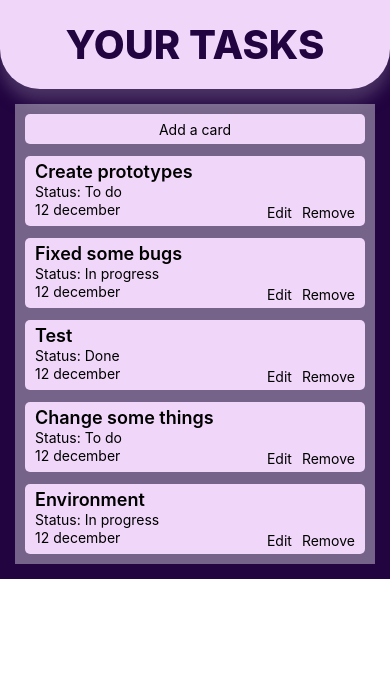
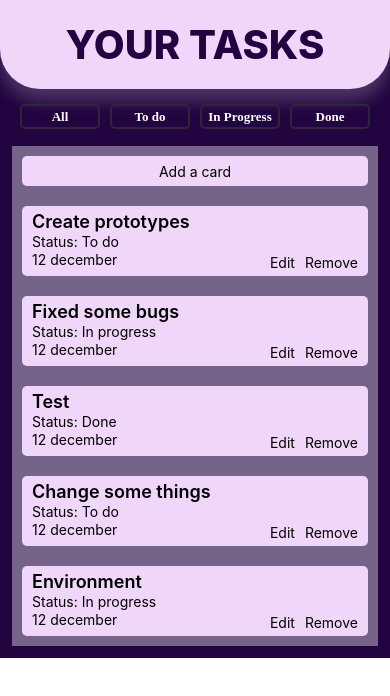
Before and after one commit to joana-figueredo/challengeTrello, a React Native app in the folder challengeProject/: screen / in a window 390 px wide. Shown: the top 696 px of the page. Built offline with nearby package versions, Linux system fonts and the light colour scheme.

Commit message:
context, filter and some changes

```diff
--- a/challengeProject/App.tsx
+++ b/challengeProject/App.tsx
@@ -1,12 +1,15 @@
 import React from 'react';
 import {SafeAreaView} from 'react-native';
 import {TaskList} from './src/components/TaskList/TaskList';
+import {TaskProvider} from './src/context/TaskContext';
 
 export const App = () => {
   return (
-    <SafeAreaView>
-      <TaskList />
-    </SafeAreaView>
+    <TaskProvider>
+      <SafeAreaView>
+        <TaskList />
+      </SafeAreaView>
+    </TaskProvider>
   );
 };
 
--- /dev/null
+++ b/challengeProject/src/components/FilterButton/FilterButton.tsx
@@ -0,0 +1,36 @@
+import React from 'react';
+import {TouchableOpacity, Text, StyleSheet} from 'react-native';
+
+export const FilterButton = ({label, color, isSelected, ...props}) => {
+  return (
+    <TouchableOpacity
+      style={[
+        styles.btnFilter,
+        {
+          borderColor: color,
+          backgroundColor: isSelected ? color : 'transparent',
+        },
+      ]}
+      {...props}>
+      <Text style={styles.textFilter}>{label}</Text>
+    </TouchableOpacity>
+  );
+};
+
+const styles = StyleSheet.create({
+  btnFilter: {
+    width: 80,
+    height: 25,
+    borderWidth: 2,
+    margin: 5,
+    borderRadius: 5,
+    justifyContent: 'center',
+    alignItems: 'center',
+  },
+  textFilter: {
+    color: 'white',
+    fontSize: 13,
+    fontWeight: 'bold',
+    fontFamily: 'Poppins-Regular',
+  },
+});
--- a/challengeProject/src/components/Task/Task.tsx
+++ b/challengeProject/src/components/Task/Task.tsx
@@ -1,26 +1,28 @@
 import React from 'react';
 
-import {StyleSheet, Text, TouchableOpacity, View} from 'react-native';
+import {
+  // StyleProp,
+  StyleSheet,
+  Text,
+  TouchableOpacity,
+  View,
+  // ViewStyle,
+} from 'react-native';
+
+// type StylesType = StyleProp<ViewStyle>;
+// const styles: StylesType = {};
 
 export type TaskProps = {
   title: string;
   status: string;
   date: string;
-  style: {};
-  onPress: () => void;
+  onRemove: () => void;
   onEdit: () => void;
 };
 
-export const Task = ({
-  title,
-  status,
-  date,
-  style,
-  onPress,
-  onEdit,
-}: TaskProps) => {
+export const Task = ({title, status, date, onRemove, onEdit}: TaskProps) => {
   return (
-    <View style={[styles.card, style]}>
+    <View style={styles.card}>
       <View style={styles.right}>
         <Text style={styles.title}>{title}</Text>
         <Text style={styles.status}>Status: {status}</Text>
@@ -30,7 +32,7 @@ export const Task = ({
         <TouchableOpacity onPress={onEdit}>
           <Text style={styles.edit}>Edit</Text>
         </TouchableOpacity>
-        <TouchableOpacity onPress={onPress}>
+        <TouchableOpacity onPress={onRemove}>
           <Text>Remove</Text>
         </TouchableOpacity>
       </View>
--- a/challengeProject/src/components/TaskList/TaskList.tsx
+++ b/challengeProject/src/components/TaskList/TaskList.tsx
@@ -1,4 +1,4 @@
-import React, {useState} from 'react';
+import React, {useEffect, useState} from 'react';
 
 import {
   StyleSheet,
@@ -12,75 +12,41 @@ import {
   TextInput,
 } from 'react-native';
 import {Task} from '../Task/Task';
+import {useTaskContext} from '../../context/TaskContext';
 import data from '../../testHelpers/moks/trello.json';
-
-type Tasks = {
-  id: number;
-  name: string;
-  status: string;
-  data: string;
-}[];
+import {FilterButton} from '../FilterButton/FilterButton';
 
 export const TaskList = () => {
-  const [showModal, setShowModal] = useState(false); //visibilidade do modal
-  const [tasks, setTasks] = useState<Tasks>(data); // armazena o array de tarefas, recebe os dados do json
-  const [taskId, setTaskId] = useState(0);
-  const [textName, onChangeTextName] = React.useState('');
-  const [textStatus, onChangeTextStatus] = React.useState('');
-  const [textData, onChangeTextData] = React.useState('');
-  const [isEditing, setIsEditing] = React.useState(false);
+  const {
+    modalAddNewTask,
+    addTask,
+    isEditing,
+    removeCard,
+    showModal,
+    editCard,
+    updateTask,
+    setShowModal,
+    onChangeTextStatus,
+    textName,
+    onChangeTextData,
+    textData,
+    onChangeTextName,
+    textStatus,
+  } = useTaskContext();
+  const [filtered, setFiltered] = useState(data);
+  const [filterSelected, setFilterSelected] = useState('all');
 
-  //função para mostrar o modal
-  const modalAddNewTask = () => {
-    setShowModal(true);
-  };
-  //função de adicionar task
-  const addTask = () => {
-    const maxId = Math.max(...tasks.map(task => task.id), 0); //vejo com o id maior
-    const newId = maxId + 1;
-    tasks.push({
-      id: newId,
-      data: textData,
-      name: textName,
-      status: textStatus,
-    });
-    setShowModal(false); // fecha a modal
-  };
-  //funcao de remover task
-  const removeCard = (id: number) => {
-    //riar um novo array que contém apenas os elementos do array original que não possue o mesmo id do id
-    const filteredTasks = tasks.filter(item => {
-      return item.id !== id;
-    });
-    setTasks(filteredTasks);
-  };
-  //funcao de editar task
-  const editCard = (id: number) => {
-    //modal está sendo usado para editar uma tarefa, não para adicionar uma nova.
-    setIsEditing(true);
-    //método find para procurar em tasks o id corresponde ao id
-    const taskToEdit = tasks.find(task => task.id === id);
-    //ae foi encontrado o id
-    if (taskToEdit) {
-      //abre o modal de edição
-      setShowModal(true);
-      setTaskId(id);
-      onChangeTextName(taskToEdit.name);
-      onChangeTextStatus(taskToEdit.status);
-      onChangeTextData(taskToEdit.data);
+  useEffect(() => {
+    filterList();
+  }, [filterSelected]);
+
+  const filterList = () => {
+    if (filterSelected === 'all') {
+      setFiltered(data);
+    } else {
+      const itens = data.filter(item => item.status === filterSelected);
+      setFiltered(itens);
     }
-  };
-  //funcao de update task
-  const updateTask = () => {
-    //método findIndex para encontrar o indice da tarefa no array
-    const index = tasks.findIndex(task => task.id === taskId);
-    //cópia do array tasks
-    const updatedTasks = [...tasks];
-    //atualiza o status da task no array
-    updatedTasks[index].status = textStatus;
-    //atualiza o tasks com a alteração
-    setTasks([...updatedTasks]);
-    setShowModal(false);
   };
 
   return (
@@ -89,6 +55,32 @@ export const TaskList = () => {
       <View style={styles.header}>
         <Text style={styles.yourTasks}>YOUR TASKS</Text>
       </View>
+      <View style={styles.containerOptions}>
+        <FilterButton
+          label={'All'}
+          color={'#2E2635'}
+          isSelected={filterSelected === 'All'}
+          onPress={() => setFilterSelected('all')}
+        />
+        <FilterButton
+          label={'To do'}
+          color={'#2E2635'}
+          isSelected={filterSelected === 'To do'}
+          onPress={() => setFilterSelected('To do')}
+        />
+        <FilterButton
+          label={'In Progress'}
+          color={'#2E2635'}
+          isSelected={filterSelected === 'In Progress'}
+          onPress={() => setFilterSelected('In Progress')}
+        />
+        <FilterButton
+          label={'Done'}
+          color={'#2E2635'}
+          isSelected={filterSelected === 'Done'}
+          onPress={() => setFilterSelected('Done')}
+        />
+      </View>
       <View style={styles.backgroundListCards}>
         <View style={styles.addCard}>
           <TouchableOpacity onPress={modalAddNewTask}>
@@ -96,13 +88,12 @@ export const TaskList = () => {
           </TouchableOpacity>
         </View>
         <ScrollView>
-          {tasks.map(item => (
+          {filtered.map(item => (
             <Task
-              style={styles.task}
               title={item.name}
               status={item.status}
               date={item.data}
-              onPress={() => removeCard(item.id)}
+              onRemove={() => removeCard(item.id)}
               onEdit={() => editCard(item.id)}
             />
           ))}
@@ -180,10 +171,31 @@ const styles = StyleSheet.create({
     fontSize: 40,
     textAlign: 'center',
   },
+  containerOptions: {
+    paddingTop: 10,
+    alignItems: 'center',
+    justifyContent: 'center',
+    flexDirection: 'row',
+  },
+  textToDo: {
+    marginHorizontal: 10,
+    fontWeight: '600',
+    color: '#F0D6F9',
+  },
+  textInProgress: {
+    marginHorizontal: 10,
+    fontWeight: '600',
+    color: '#F0D6F9',
+  },
+  textDone: {
+    marginHorizontal: 10,
+    fontWeight: '600',
+    color: '#F0D6F9',
+  },
   backgroundListCards: {
     backgroundColor: '#FFFFFF60',
     flex: 1,
-    margin: 15,
+    margin: 12,
   },
   addCard: {
     backgroundColor: '#F0D6F9',
--- /dev/null
+++ b/challengeProject/src/context/TaskContext.tsx
@@ -0,0 +1,97 @@
+import React, {createContext, useContext, useState} from 'react';
+import data from '../testHelpers/moks/trello.json';
+
+export const TaskContext = createContext({});
+
+type Tasks = {
+  id: number;
+  name: string;
+  status: string;
+  data: string;
+}[];
+
+export const TaskProvider = ({children}) => {
+  const [showModal, setShowModal] = useState(false); //visibilidade do modal
+  const [tasks, setTasks] = useState<Tasks>(data); // armazena o array de tarefas, recebe os dados do json
+  const [taskId, setTaskId] = useState(0);
+  const [textName, onChangeTextName] = React.useState('');
+  const [textStatus, onChangeTextStatus] = React.useState('');
+  const [textData, onChangeTextData] = React.useState('');
+  const [isEditing, setIsEditing] = React.useState(false);
+  //função para mostrar o modal
+  const modalAddNewTask = () => {
+    setShowModal(true);
+  };
+  const addTask = () => {
+    const maxId = Math.max(...tasks.map(task => task.id), 0); //vejo com o id maior
+    const newId = maxId + 1;
+    tasks.unshift({
+      id: newId,
+      data: textData,
+      name: textName,
+      status: textStatus,
+    });
+    setShowModal(false); // fecha a modal
+  };
+  //funcao de remover task
+  const removeCard = (id: number) => {
+    //riar um novo array que contém apenas os elementos do array original que não possue o mesmo id do id
+    const filteredTasks = tasks.filter(item => {
+      return item.id !== id;
+    });
+    setTasks(filteredTasks);
+  };
+  //funcao de editar task
+  const editCard = (id: number) => {
+    //modal está sendo usado para editar uma tarefa, não para adicionar uma nova.
+    setIsEditing(true);
+    //método find para procurar em tasks o id corresponde ao id
+    const taskToEdit = tasks.find(task => task.id === id);
+    //ae foi encontrado o id
+    if (taskToEdit) {
+      //abre o modal de edição
+      setShowModal(true);
+      setTaskId(id);
+      onChangeTextName(taskToEdit.name);
+      onChangeTextStatus(taskToEdit.status);
+      onChangeTextData(taskToEdit.data);
+    }
+  };
+  //funcao de update task
+  const updateTask = () => {
+    //método findIndex para encontrar o indice da tarefa no array
+    const index = tasks.findIndex(task => task.id === taskId);
+    //cópia do array tasks
+    const updatedTasks = [...tasks];
+    //atualiza o status da task no array
+    updatedTasks[index].status = textStatus;
+    //atualiza o tasks com a alteração
+    setTasks([...updatedTasks]);
+    setShowModal(false);
+  };
+
+  return (
+    <TaskContext.Provider
+      value={{
+        modalAddNewTask,
+        addTask,
+        isEditing,
+        tasks,
+        removeCard,
+        showModal,
+        editCard,
+        updateTask,
+        setShowModal,
+        onChangeTextStatus,
+        textName,
+        onChangeTextData,
+        textData,
+        onChangeTextName,
+        textStatus,
+      }}>
+      {children}
+    </TaskContext.Provider>
+  );
+};
+
+export const useTaskContext = () => useContext(TaskContext);
```
